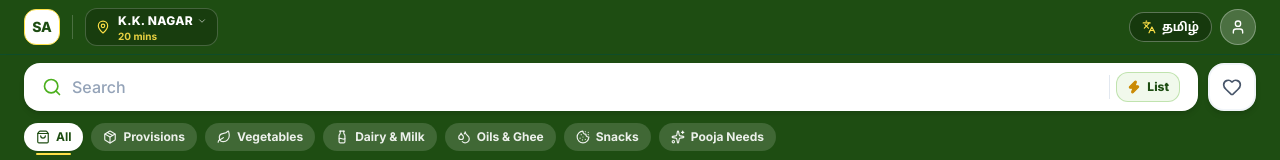
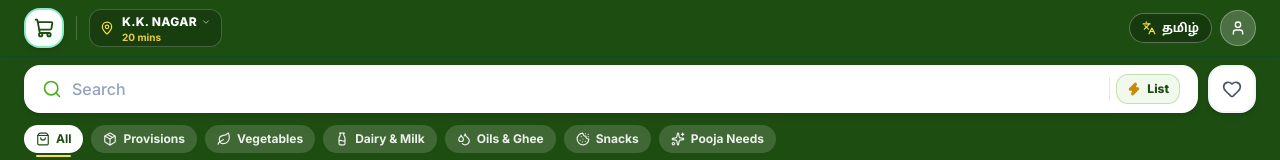
Before and after one commit to vishagan12/grocery, a Next.js app: page / in a window 1280 px wide. Shown: the top 160 px of the page. Built offline with nearby package versions, Linux system fonts and the light colour scheme.

Commit message:
feat: replace SA text with sleek grocery shopping cart badge icon

```diff
--- a/src/components/Header.tsx
+++ b/src/components/Header.tsx
@@ -10,6 +10,7 @@ import {
   User,
   ChevronDown,
   Languages,
+  ShoppingCart,
   ShoppingBag,
   Package,
   Leaf,
@@ -82,7 +83,7 @@ export default function Header() {
           <div className="flex items-center justify-between gap-2.5">
             {/* Left: SA Logo Badge + Clean Aligned Location Pill */}
             <div className="flex items-center gap-2 sm:gap-3 min-w-0">
-              {/* Home SA Logo Button - Clean icon badge only */}
+              {/* Home Logo Button - Sleek Grocery Shopping Cart Icon Badge */}
               <button
                 type="button"
                 onClick={() => {
@@ -90,11 +91,12 @@ export default function Header() {
                   dispatch({ type: 'SET_CATEGORY', category: 'all' });
                   window.scrollTo({ top: 0, behavior: 'smooth' });
                 }}
-                className="w-8 h-8 sm:w-9 sm:h-9 rounded-xl bg-white text-[#1E4D12] flex items-center justify-center font-black text-xs sm:text-sm shadow-xs border border-yellow-300 hover:scale-105 active:scale-95 transition-all shrink-0 focus:outline-none"
-                title={lang === 'ta' ? 'முகப்பு பக்கம் செல்ல' : 'Go to Homepage'}
+                className="w-9 h-9 sm:w-10 sm:h-10 rounded-2xl bg-white text-[#1E4D12] flex items-center justify-center shadow-md border-2 border-emerald-300/80 hover:scale-105 active:scale-95 transition-all shrink-0 focus:outline-none group relative overflow-hidden"
+                title={lang === 'ta' ? 'ஸ்ரீ அம்மன் மளிகை முகப்பு' : 'Sri Amman Supermarket'}
                 aria-label="Sri Amman Supermarket Home"
               >
-                <span>SA</span>
+                <div className="absolute inset-0 bg-gradient-to-br from-white via-white to-emerald-50 opacity-90" />
+                <ShoppingCart className="w-5 h-5 text-[#1E4D12] group-hover:text-[#4CB01E] relative z-10 transition-colors drop-shadow-2xs stroke-[2.2]" />
               </button>
 
               {/* Subtle vertical divider */}
```
